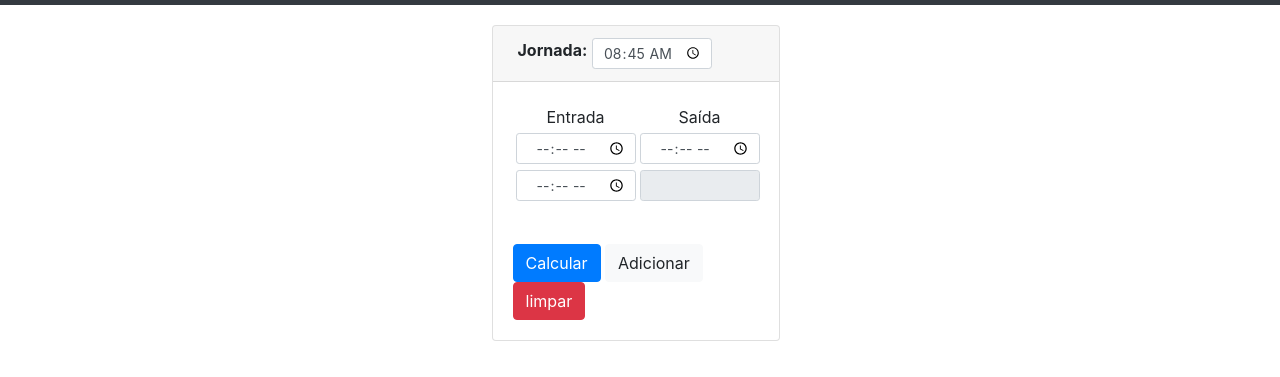
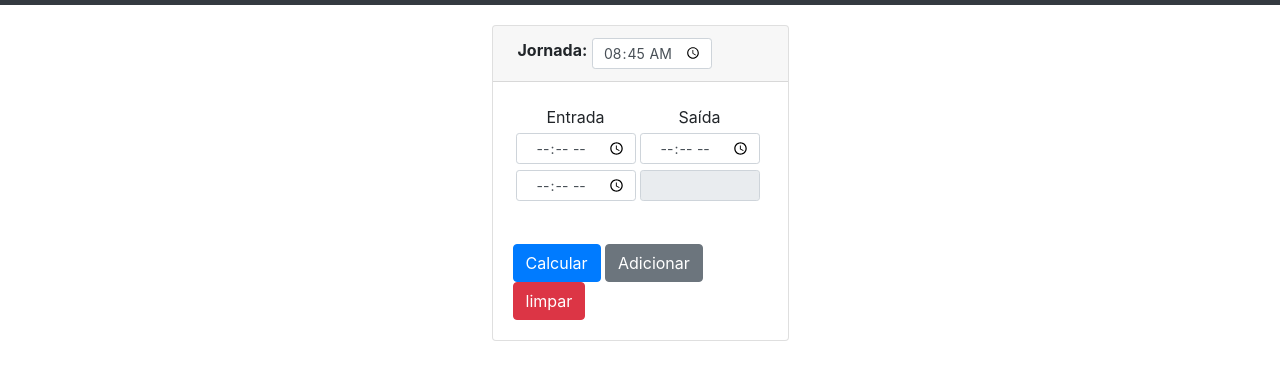
Before and after one commit to ArturJhonys/jornada-trabalho, a plain HTML site: page index.html in a window 1280 px wide. Shown: the part 51-428 px from the top of the page. Drawn offline with Linux system fonts and the light colour scheme.

Commit message:
Pequena correção de interface

```diff
--- a/index.html
+++ b/index.html
@@ -20,7 +20,7 @@
 	<div class="container">
 		<div id="app" class="col-md-4 col-offset-4">
 
-			<div class="card" style="width: 18rem;">
+			<div class="card">
 				<div class="card-header card-title">
 					<strong id="jornada">Jornada:</strong>
 					<div id="campoJornada">
@@ -44,7 +44,7 @@
 				</div>
 				<div class="card-body">
 					<button id="btnCalcular" class="btn btn-primary botao">Calcular</button>
-					<button id="adicionaEntradaSaida" type="button" class="btn btn-light botao">Adicionar</button>
+					<button id="adicionaEntradaSaida" type="button" class="btn btn-secondary botao">Adicionar</button>
 					<button id="btnlimparCampo" class="btn btn-danger botao">limpar</button>
 				</div>
 			</div>
```
